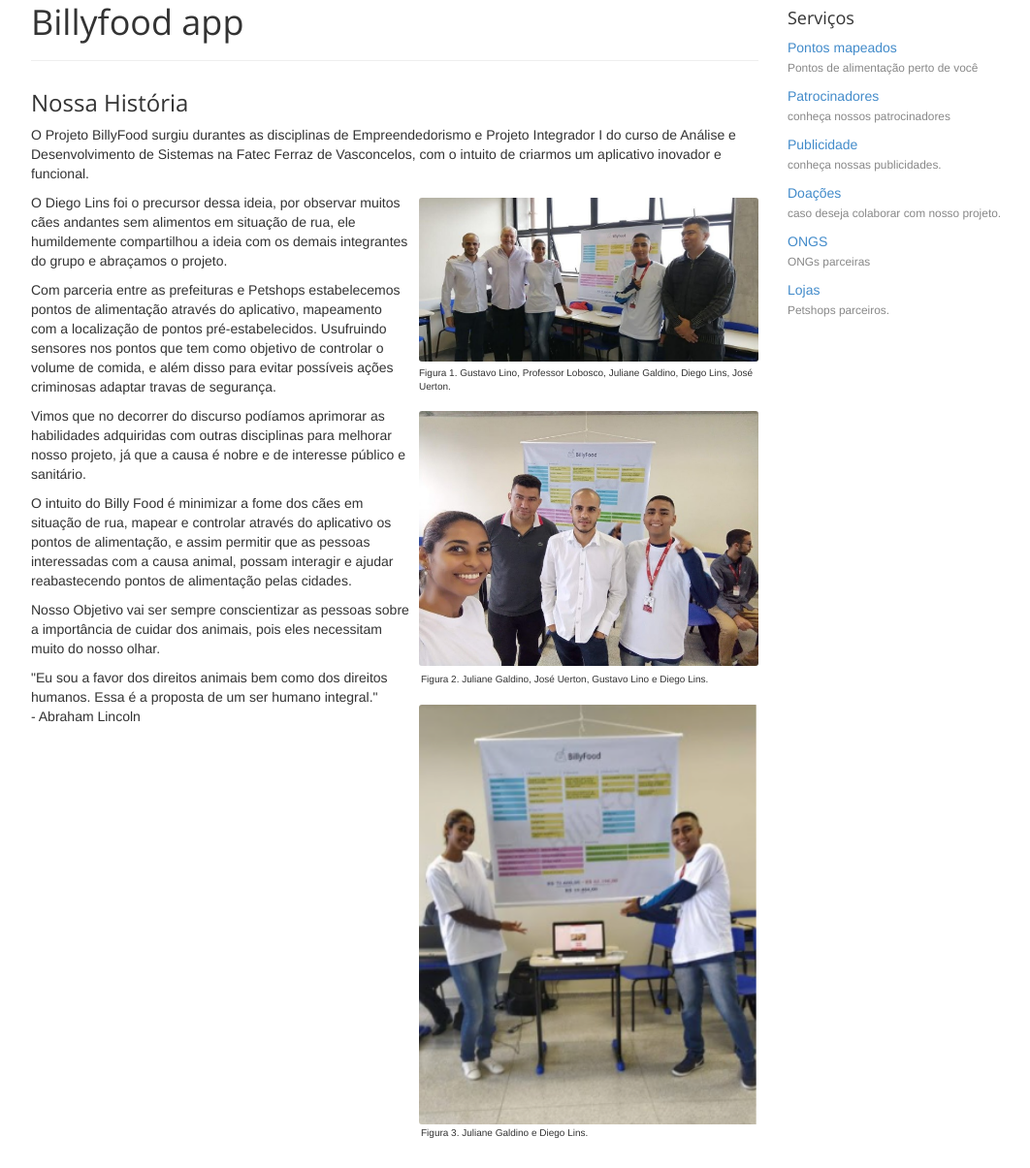
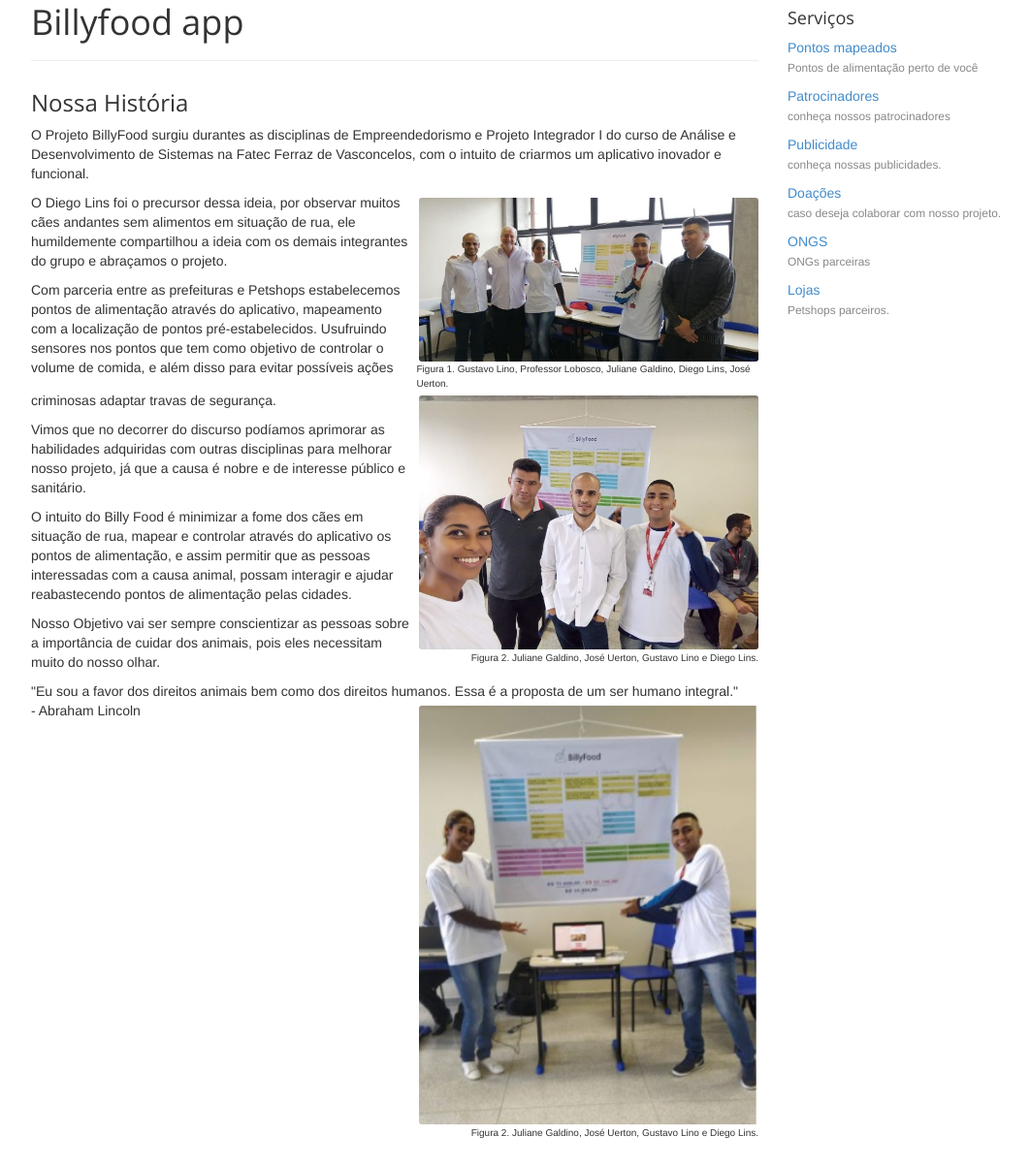
Before and after one commit to DiegoLins10/BiilyFood_bootstrap, a plain HTML site: page about.html in a window 1280 px wide. Shown: the part 187-1392 px from the top of the page at 97% size, without its empty margins (38-1100 px from the left). Drawn offline with nearby package versions, Linux system fonts and the light colour scheme.

Commit message:
att legendas

```diff
--- a/about.html
+++ b/about.html
@@ -81,7 +81,16 @@
                 <h3>Nossa História</h3>
                 <p>O Projeto BillyFood surgiu durantes as disciplinas de Empreendedorismo e Projeto Integrador I do
                     curso de Análise e Desenvolvimento de Sistemas na Fatec Ferraz de Vasconcelos, com o intuito de
-                    criarmos um aplicativo inovador e funcional.</p> <img src="assets/images/equipe.jpg" alt="figura 1" class="img-rounded pull-right" width="350">
+                    criarmos um aplicativo inovador e funcional.</p> <img src="assets/images/equipe.jpg" alt="figura 1" class="img-rounded pull-right" width="350"<figure>
+                        <figcaption style="
+                        float: right;
+                        margin-top: -3%;
+                        margin-left: 53%;
+                        font-size: 10px;
+                    "
+                    >Figura 1. Gustavo Lino, Professor Lobosco, Juliane Galdino, Diego Lins, José Uerton.
+                        </figcaption>
+                    </figure>
 
 
                 <p>
@@ -93,17 +102,16 @@
                 <p>Com parceria entre as prefeituras e Petshops estabelecemos pontos de alimentação através do
                     aplicativo, mapeamento com a localização de pontos pré-estabelecidos. Usufruindo sensores nos pontos
                     que tem como objetivo de controlar o volume de comida, e além disso para evitar possíveis ações
-                    criminosas adaptar travas de segurança.<figure>
-                        <figcaption style="
+                    criminosas adaptar travas de segurança.<img src="assets/images/equipe4.jpg" alt=""
+                        class="img-rounded pull-right" width="350"<figure><figcaption style="
                         float: right;
-                        margin-top: -41px;
-                        margin-left: 400px;
+                        margin-top: -3%;
+                        margin-left: 13%;
                         font-size: 10px;
                     "
-                    >Figura 1. Gustavo Lino, Professor Lobosco, Juliane Galdino, Diego Lins, José Uerton.
+                    >Figura 2. Juliane Galdino, José Uerton, Gustavo Lino e Diego Lins.
                         </figcaption>
-                    </figure><img src="assets/images/equipe4.jpg" alt=""
-                        class="img-rounded pull-right" width="350">
+                    </figure>
                 </p>
 
                 <p>Vimos que no decorrer do discurso podíamos aprimorar as habilidades adquiridas com outras disciplinas
@@ -117,26 +125,17 @@
                 </p>
 
                 <p>"Eu sou a favor dos direitos animais bem como dos direitos humanos. Essa é a proposta de um ser
-                    humano integral." <br> - Abraham Lincoln<figcaption style="
-                    float: left;
-                    margin-top: -65px;
-                    margin-left: 402px;
-                    font-size: 10px;
-                "
-                >Figura 2. Juliane Galdino, José Uerton, Gustavo Lino e Diego Lins.
-                    </figcaption>
-                </figure> <img src="assets/images/equipe3.png" alt=""
-                        class="img-rounded pull-right" width="350" style="
-                        margin-top: -32px;
-                    "><figcaption style="
-                    float: left;
-                    margin-top: -22px;
-                    margin-left: 402px;
-                    font-size: 10px;
-                "
-                >Figura 3. Juliane Galdino e Diego Lins.
-                    </figcaption>
-                </figure></p>
+                    humano integral." <br> - Abraham Lincoln
+                <img src="assets/images/equipe3.png" alt=""
+                        class="img-rounded pull-right" width="350" <figure><figcaption style="
+                            float: right;
+                            margin-top: -3%;
+                            margin-left: 13%;
+                            font-size: 10px;
+                        "
+                        >Figura 2. Juliane Galdino, José Uerton, Gustavo Lino e Diego Lins.
+                            </figcaption>
+                        </figure></p>
 
 
             </article>
```
